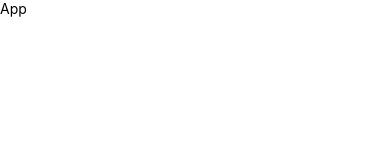
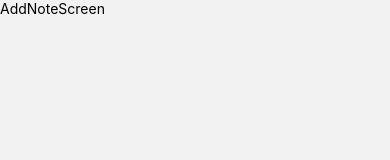
Before and after one commit to IbrahiimKhan/23Todo, a React Native app: screen /AddNote in a window 390 px wide. Shown: the top 160 px of the page. Built offline with nearby package versions, Linux system fonts and the light colour scheme.

Commit message:
navigation setup

```diff
--- a/package.json
+++ b/package.json
@@ -12,9 +12,12 @@
   "dependencies": {
     "@react-native-async-storage/async-storage": "^2.0.0",
     "@react-navigation/native": "^6.1.18",
+    "@react-navigation/native-stack": "^6.11.0",
+    "@react-navigation/stack": "^6.4.1",
     "@reduxjs/toolkit": "^2.2.7",
     "react": "18.2.0",
     "react-native": "0.74.0",
+    "react-native-gesture-handler": "^2.18.1",
     "react-native-safe-area-context": "^4.10.9",
     "react-native-screens": "^3.34.0"
   },
--- a/src/App.tsx
+++ b/src/App.tsx
@@ -1,14 +1,8 @@
-import {StyleSheet, Text, View} from 'react-native';
-import React from 'react';
+import React, {ReactElement} from 'react';
+import {StackNavigator} from './navigation/StackNavigator';
 
-const App = () => {
-  return (
-    <View>
-      <Text>App</Text>
-    </View>
-  );
+const App = (): ReactElement => {
+  return <StackNavigator />;
 };
 
 export default App;
-
-const styles = StyleSheet.create({});
--- /dev/null
+++ b/src/navigation/StackNavigator.tsx
@@ -0,0 +1,19 @@
+/* eslint-disable react/react-in-jsx-scope */
+import {createNativeStackNavigator} from '@react-navigation/native-stack';
+import AddNote from '../screen/AddNoteScreen';
+import NoteScreen from '../screen/NoteScreen';
+import {ReactElement} from 'react';
+import {NavigationContainer} from '@react-navigation/native';
+
+const Stack = createNativeStackNavigator();
+
+export const StackNavigator = (): ReactElement => {
+  return (
+    <NavigationContainer>
+      <Stack.Navigator screenOptions={{headerShown: false}}>
+        <Stack.Screen name="Root" component={NoteScreen} />
+        <Stack.Screen name="AddNote" component={AddNote} />
+      </Stack.Navigator>
+    </NavigationContainer>
+  );
+};
--- /dev/null
+++ b/src/screen/AddNoteScreen.tsx
@@ -0,0 +1,14 @@
+import {StyleSheet, Text, View} from 'react-native';
+import React from 'react';
+
+export const AddNoteScreen = () => {
+  return (
+    <View>
+      <Text>AddNoteScreen</Text>
+    </View>
+  );
+};
+
+export default AddNoteScreen;
+
+const styles = StyleSheet.create({});
--- /dev/null
+++ b/src/screen/NoteScreen.tsx
@@ -0,0 +1,14 @@
+import {StyleSheet, Text, View} from 'react-native';
+import React from 'react';
+
+const NoteScreen = () => {
+  return (
+    <View>
+      <Text>NoteScreen</Text>
+    </View>
+  );
+};
+
+export default NoteScreen;
+
+const styles = StyleSheet.create({});
```
Also changed, not shown: src/navigation/Stack.tsx (deleted, +0 -14 lines), 1 other file (tests, documents, lock files or other folders).
